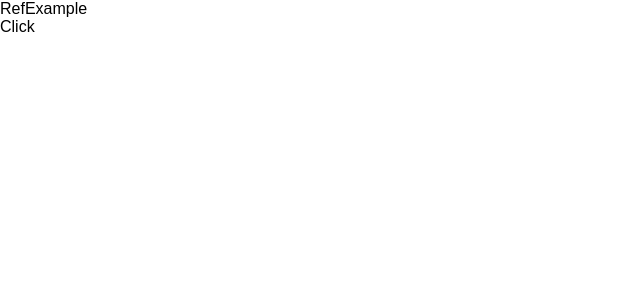
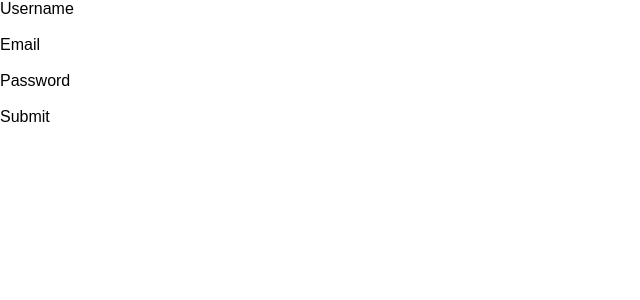
Before and after one commit to lexendx/React, a React (Create React App) app: page / in a window 1280 px wide. Shown: the top 300 px of the page, without its empty margins (0-640 px from the left). Built offline with nearby package versions, Linux system fonts and the light colour scheme.

Commit message:
uncontrolled form

```diff
--- a/src/App.jsx
+++ b/src/App.jsx
@@ -13,6 +13,7 @@ import ControlledForms1 from "./Components/forms/ControlledForms1";
 import ControlledForms2 from "./Components/forms/ControlledForms2";
 import TodoWrapper from "./TodoApp/TodoWrapper";
 import RefExample from "./refc/RefExample";
+import UncontrolledForm from "./Components/forms/UncontrolledForm";
 const App = ()=>{
 return(
     <div>
@@ -30,7 +31,8 @@ return(
 {/* <ControlledForms1></ControlledForms1>  */}
 {/* <ControlledForms2/> */}
 {/* <TodoWrapper/> */}
-<RefExample/>
+{/* <RefExample/> */}
+<UncontrolledForm/>
     </div>
 );
 
--- /dev/null
+++ b/src/Components/forms/UncontrolledForm.jsx
@@ -0,0 +1,47 @@
+import { useRef } from "react";
+
+const UncontrolledForm=()=> {
+    let UsernameRef=useRef();
+    let emailRef=useRef();
+    let PasswordRef=useRef();
+
+    let formSubmit=(e)=>{
+        e.preventDefault();
+    //     console.log(UsernameRef.current.value);
+    //     console.log(emailRef.current.value);
+    //     console.log(PasswordRef.current.value);
+    //
+let user={
+    username:UsernameRef.current.value,
+    email:emailRef.current.value,
+Password:PasswordRef.current.value,
+};
+console.log(user);
+
+};
+  return (
+    <div>
+        <form>
+<label>Username</label>
+<input type="text" ref={UsernameRef}/>
+<br/>
+<br/>
+<label>Email</label>
+<input type="email" ref={emailRef}/>
+<br/>
+<br/>
+<label>Password</label>
+<input type="text" ref={PasswordRef}/>
+<br/>
+<br/>
+<button type="Submit" onSubmit={formSubmit}>Submit</button>
+
+
+
+
+        </form>
+    </div>
+  )
+}
+
+export default UncontrolledForm
--- a/src/refc/RefExample.jsx
+++ b/src/refc/RefExample.jsx
@@ -6,7 +6,7 @@ const RefExample=()=> {
     function changeBG()
     {
         console.log(demoRef); //{current h1}
-        demoRef.current.style.backgroundColor="red";
+        demoRef.current.style.backgroundColor="orange";
         demoRef.current.style.color="white";
     }
 
```
